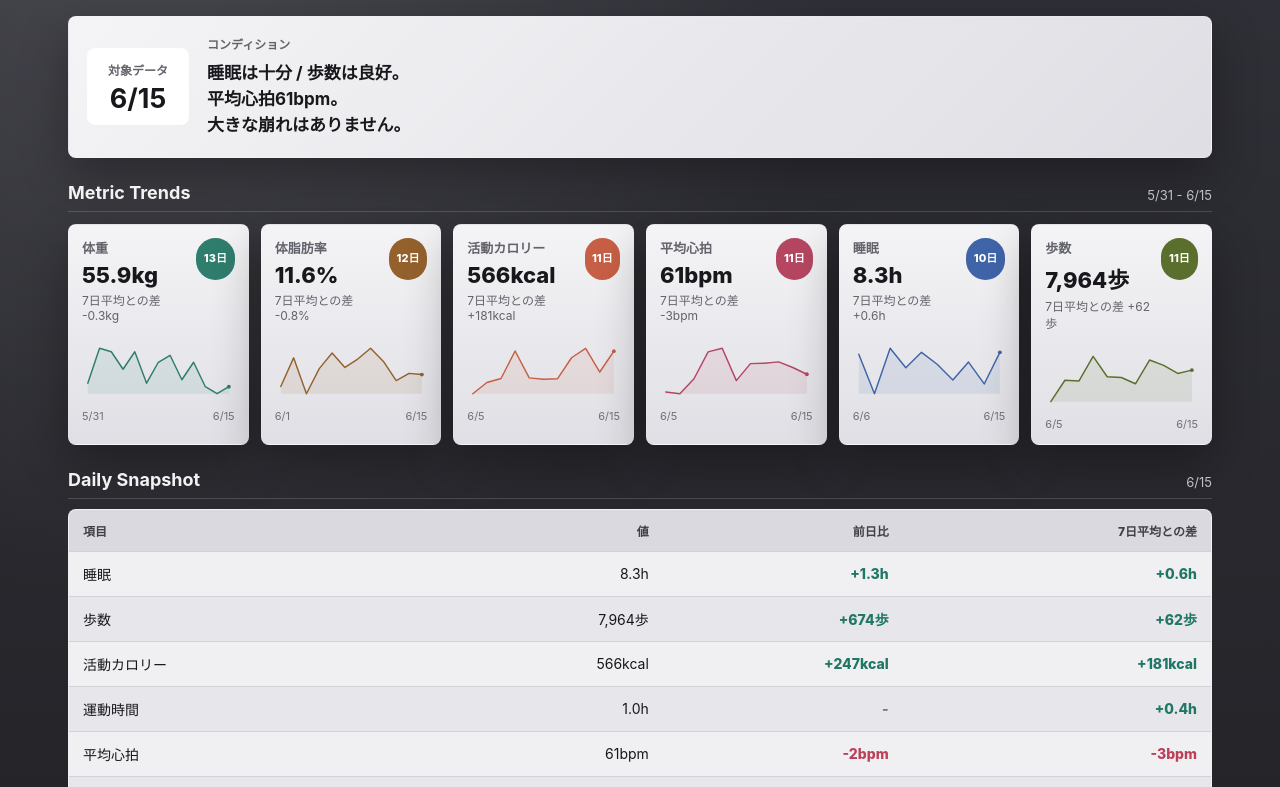
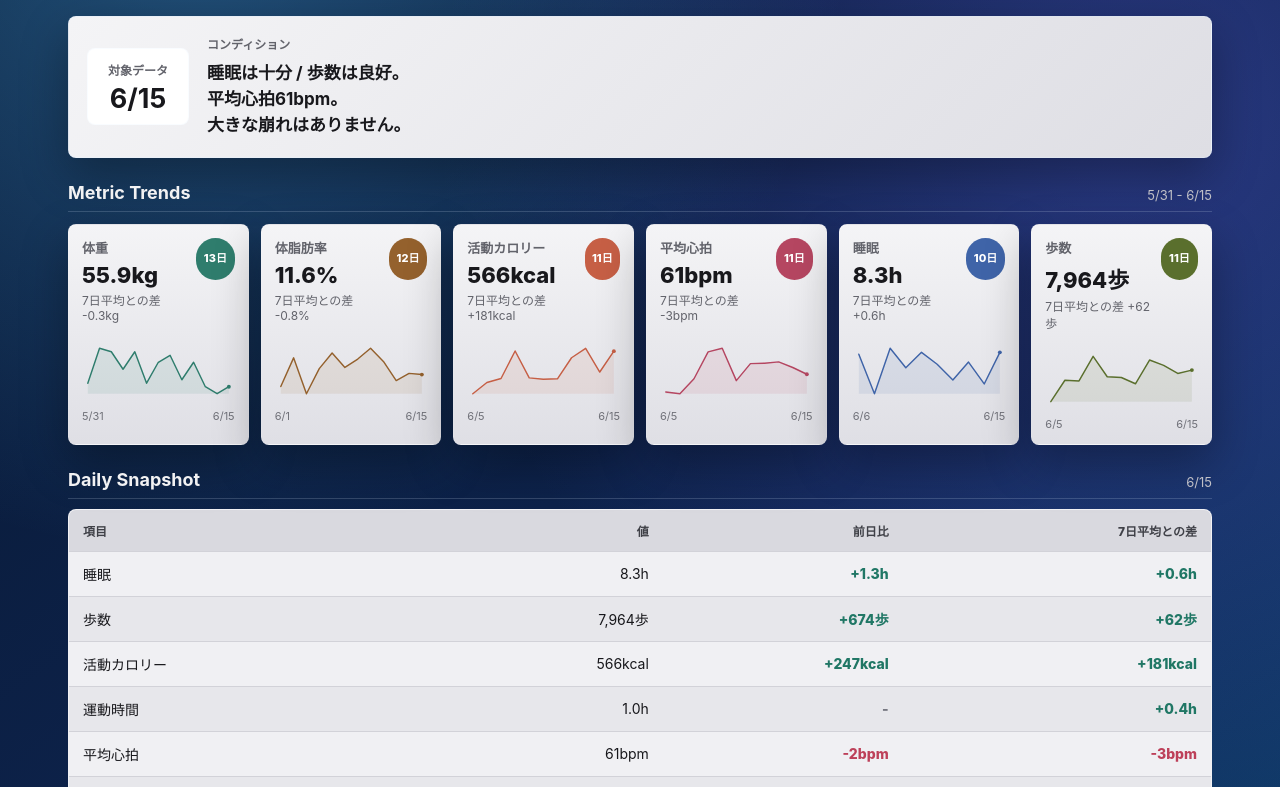
Before and after one commit to kochalog/health-overview, a plain HTML site: page site/index.html in a window 1280 px wide. Shown: the part 106-893 px from the top of the page. Drawn offline with Linux system fonts and the light colour scheme.

Commit message:
Update site background gradient

```diff
--- a/site/assets/styles.css
+++ b/site/assets/styles.css
@@ -1,6 +1,6 @@
 :root {
-  --bg: #242429;
-  --bg-soft: #2a2a30;
+  --bg: #0e244f;
+  --bg-soft: #183c72;
   --panel: #ececef;
   --panel-2: #f7f7f8;
   --panel-3: #d9d9df;
@@ -9,10 +9,10 @@
   --panel-muted: #62636b;
   --muted: #c0c0c7;
   --faint: #91929a;
-  --line: rgba(245, 245, 248, 0.16);
-  --line-strong: rgba(245, 245, 248, 0.28);
-  --brand: #d7d7dc;
-  --brand-soft: rgba(255, 255, 255, 0.08);
+  --line: rgba(218, 237, 255, 0.18);
+  --line-strong: rgba(218, 237, 255, 0.32);
+  --brand: #b9e3ff;
+  --brand-soft: rgba(125, 190, 255, 0.12);
   --amber: #e5b96f;
   --rose: #de7c8d;
   --blue: #84a9f4;
@@ -27,8 +27,9 @@ body {
   margin: 0;
   min-height: 100vh;
   background:
-    radial-gradient(circle at 12% 0%, rgba(255, 255, 255, 0.12), transparent 32%),
-    linear-gradient(180deg, #303038 0%, var(--bg) 48%, #1f1f24 100%);
+    radial-gradient(circle at 15% 0%, rgba(82, 187, 255, 0.36), transparent 30%),
+    radial-gradient(circle at 88% 12%, rgba(99, 102, 241, 0.32), transparent 34%),
+    linear-gradient(145deg, #07172f 0%, var(--bg) 42%, #145c91 100%);
   color: var(--ink);
   font-family: -apple-system, BlinkMacSystemFont, "Segoe UI", sans-serif;
   letter-spacing: 0;
```
